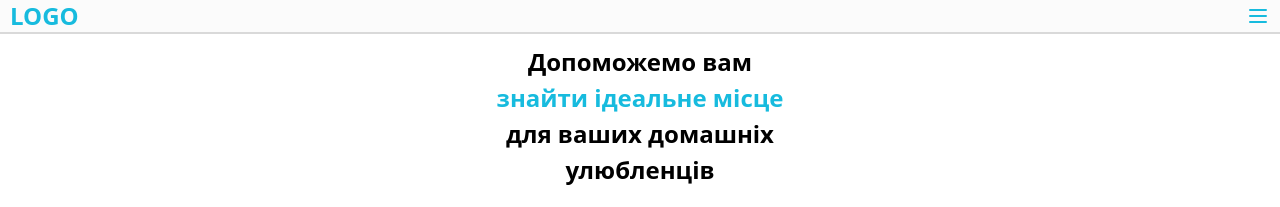
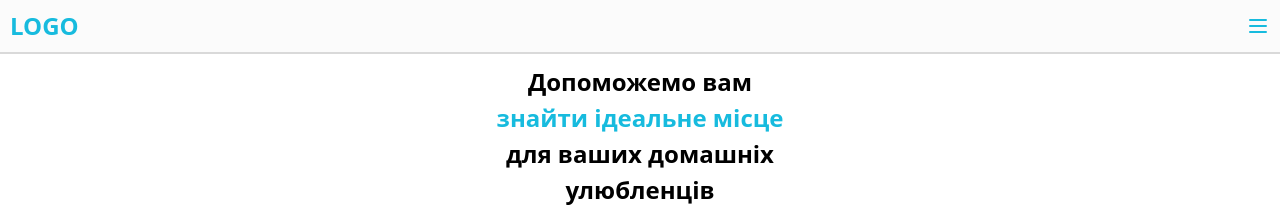
Before and after one commit to OhWellNevermind/perederzka, a React (Vite) app: page / in a window 1280 px wide. Shown: the top 207 px of the page. Built offline with nearby package versions, Linux system fonts and the light colour scheme; the HTML template or start-up script is replaced by a standard one.

Commit message:
burger menu added

```diff
--- /dev/null
+++ b/src/components/Header/BurgerMenu.jsx
@@ -0,0 +1,37 @@
+import PropTypes from "prop-types";
+
+const BurgerMenu = ({ isOpen }) => {
+  return (
+    <div
+      className={`z-50 absolute transition-all ease-in-out duration-300 w-full h-full bg-white top-[56px] translate-x-full left-0 ${
+        isOpen ? "translate-x-0" : "translate-x-full hidden"
+      } `}
+    >
+      <div className="flex flex-col items-center h-full">
+        <div className="flex flex-col pt-[20px] px-[30px] gap-[30px]">
+          <a className="font-semibold text-sm text-black text-center" href="">
+            Залишити тварину на перетримку
+          </a>
+          <a className="font-semibold text-sm text-black text-center" href="">
+            Стати догсітером
+          </a>
+          <a className="font-semibold text-sm text-black text-center" href="">
+            FAQs
+          </a>
+        </div>
+        <div className="mt-[141px] flex gap-[30px]">
+          <button className="font-semibold text-lg text-main">Увійти</button>
+          <button className="p-[10px] bg-main rounded-[5px] font-semibold text-lg text-white hover:bg-hover focus:bg-white focus:text-hover">
+            Зареєструватися
+          </button>
+        </div>
+      </div>
+    </div>
+  );
+};
+
+BurgerMenu.propTypes = {
+  isOpen: PropTypes.bool,
+};
+
+export default BurgerMenu;
--- a/src/components/Header/Header.jsx
+++ b/src/components/Header/Header.jsx
@@ -1,18 +1,43 @@
 import { HiOutlineMenu } from "react-icons/hi";
+import { IoCloseSharp } from "react-icons/io5";
 import { Link } from "react-router-dom";
+import BurgerMenu from "./BurgerMenu";
+import { useState } from "react";
 
 const Header = () => {
+  const [isOpen, setIsOpen] = useState(false);
+
   return (
-    <header className="bg-[#FBFBFB]  border-b-2 border-b-[#D9D9D9] px-[10px]">
+    <>
+      <header className="bg-[#FBFBFB]  border-b-2 border-b-[#D9D9D9] p-[10px]">
         <div className="flex justify-between">
           <Link to="/" className="font-black text-2xl text-main">
             LOGO
           </Link>
-        <button type="button">
+          {isOpen ? (
+            <button
+              onClick={() => {
+                setIsOpen(false);
+                window.document.documentElement.style.overflowY = "auto";
+              }}
+            >
+              <IoCloseSharp size={24} fill="#17BBDE" stroke="#17BBDE" />
+            </button>
+          ) : (
+            <button
+              onClick={() => {
+                setIsOpen(true);
+                window.document.documentElement.style.overflowY = "hidden";
+              }}
+              type="button"
+            >
               <HiOutlineMenu size={24} fill="#17BBDE" stroke="#17BBDE" />
             </button>
+          )}
         </div>
       </header>
+      <BurgerMenu isOpen={isOpen} />
+    </>
   );
 };
 
```
Lines whose indentation alone changed are shown as unchanged.
